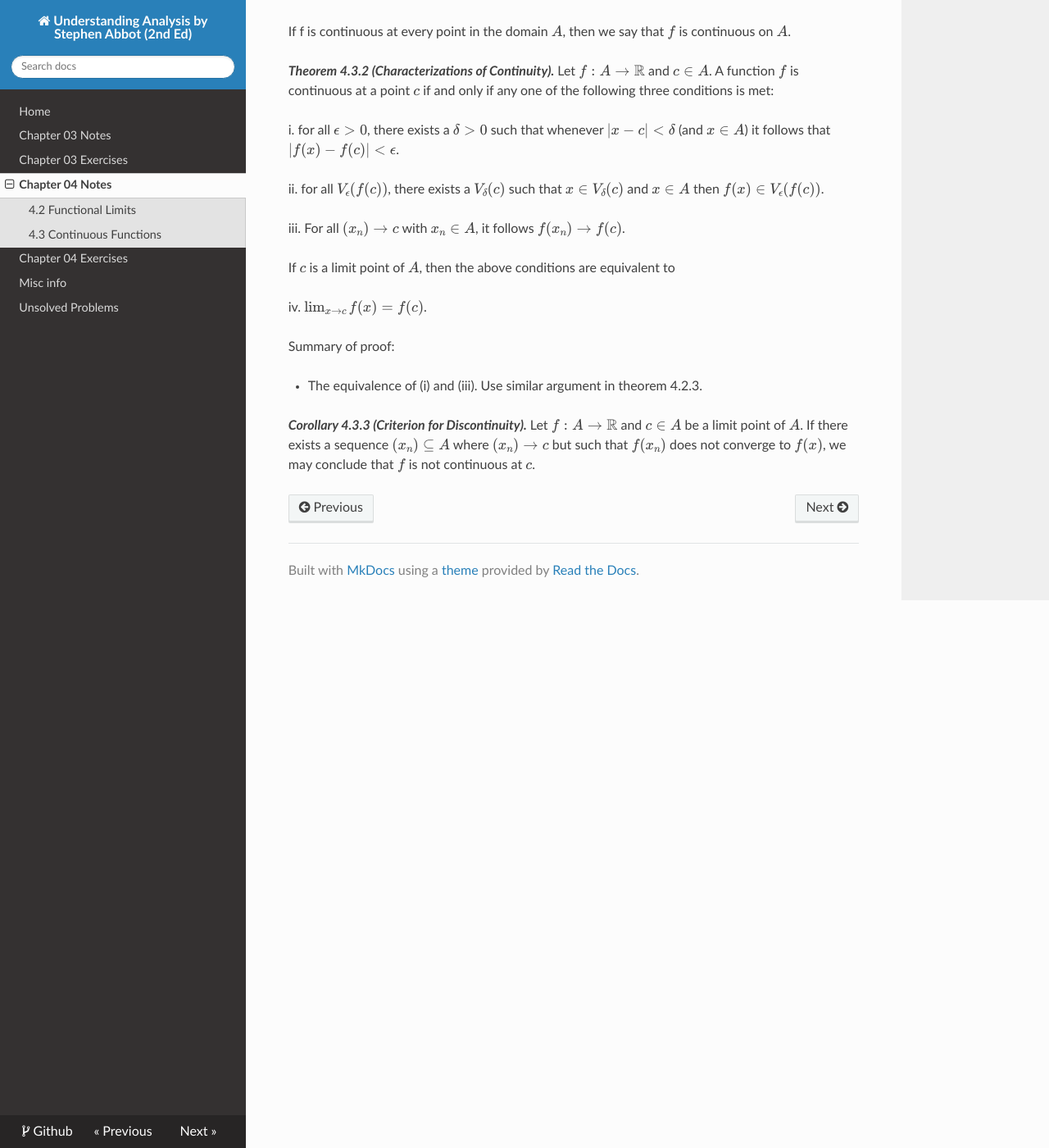
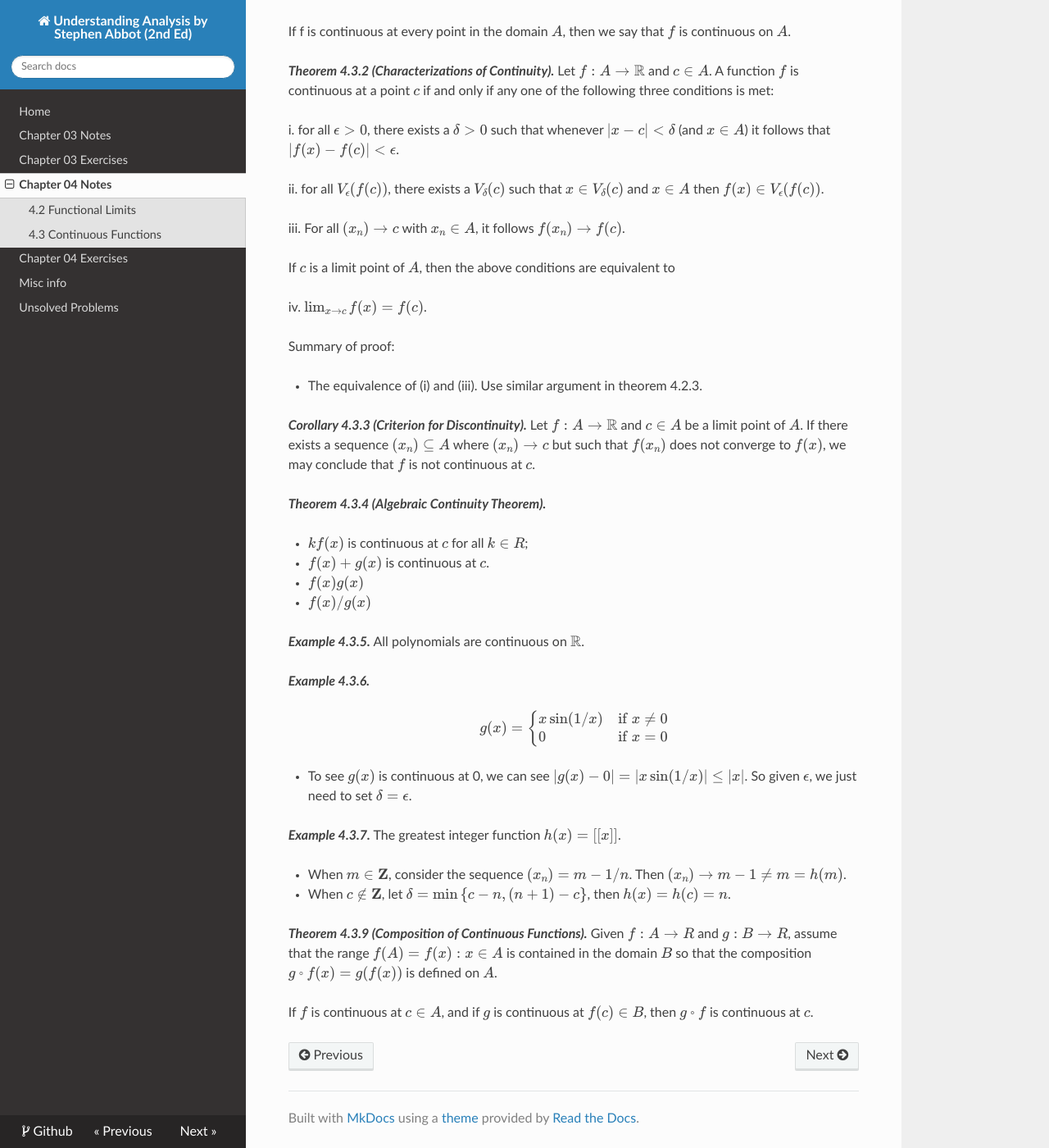
Before and after one commit to eroicaleo/abbot-analysis-2nd, an MkDocs documentation site: the page built from docs/ch04notes.md, in a window 1280 px wide and 1400 px high, scrolled down 1109 px. Shown: the whole window at 82% size. Built offline with MkDocs 1.6.1, drawn with Linux system fonts in a browser that asks for light colours; nearby versions of some CDN libraries; formulas are drawn with MathJax 3.

Commit message:
Updates section 4.3 notes and ex

```diff
--- a/docs/ch04notes.md
+++ b/docs/ch04notes.md
@@ -47,3 +47,31 @@ Summary of proof:
 * The equivalence of (i) and (iii). Use similar argument in theorem 4.2.3.
 
 ***Corollary 4.3.3 (Criterion for Discontinuity).*** Let $f: A \rightarrow \mathbb{R}$ and $c \in A$ be a limit point of $A$. If there exists a sequence $(x_n) \subseteq A$ where $(x_n) \rightarrow c$ but such that $f(x_n)$ does not converge to $f(x)$, we may conclude that $f$ is not continuous at $c$.
+
+***Theorem 4.3.4 (Algebraic Continuity Theorem).***
+
+* $kf(x)$ is continuous at $c$ for all $k ∈ R$;
+* $f(x) + g(x)$ is continuous at $c$.
+* $f(x)g(x)$
+* $f(x)/g(x)$
+
+***Example 4.3.5.*** All polynomials are continuous on $\mathbb{R}$.
+
+***Example 4.3.6.***
+
+$$ g(x) =
+\begin{cases}
+    x \sin (1/x) &\text{if } x \neq 0\\
+    0            &\text{if } x = 0\\
+\end{cases}  $$
+
+* To see $g(x)$ is continuous at 0, we can see $|g(x) - 0| = |x \sin (1/x)| \leq |x|$. So given $\epsilon$, we just need to set $\delta = \epsilon$.
+
+***Example 4.3.7.*** The greatest integer function $h(x) = [[x]]$.
+
+* When $m \in \mathbf{Z}$, consider the sequence $(x_n) = m-1/n$. Then $(x_n) \rightarrow m-1 \neq m = h(m)$.
+* When $c \not\in \mathbf{Z}$, let $\delta = \min \left\{ c - n, (n+1) - c \right\}$, then $h(x) = h(c) = n$.
+
+***Theorem 4.3.9 (Composition of Continuous Functions).*** Given $f : A→R$ and $g : B → R$, assume that the range $f(A) = {f(x) : x ∈ A}$ is contained in the domain $B$ so that the composition $g ◦ f(x) = g(f(x))$ is defined on $A$.
+
+If $f$ is continuous at $c ∈ A$, and if $g$ is continuous at $f(c) ∈ B$, then $g ◦ f$ is continuous at $c$.
```
Also changed, not shown: docs/ch04ex.md (+11 -0 lines), docs/misc.md (+1 -1 lines), 1 other file.
